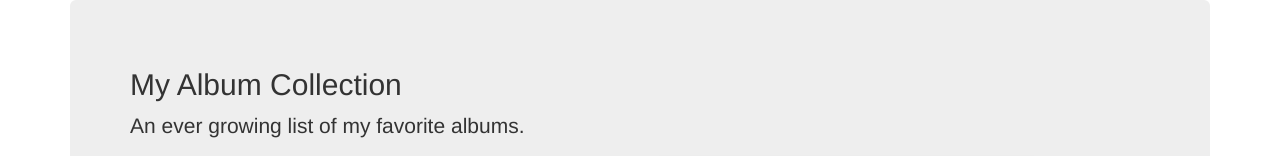
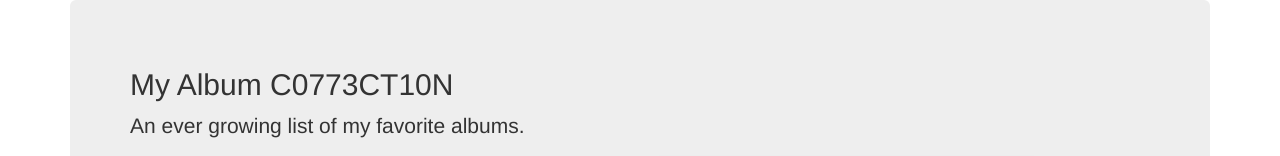
Before and after one commit to reganchasek/AlbumsApp, a plain HTML site: page AlbumsApp/index.html in a window 1280 px wide. Shown: the top 156 px of the page. Drawn offline with Linux system fonts and the light colour scheme.

Commit message:
Made 1337
Speeeled words gud

```diff
--- a/AlbumsApp/index.html
+++ b/AlbumsApp/index.html
@@ -21,7 +21,7 @@
   <div class="container">
 
     <div class="jumbotron">
-    <h2>My Album Collection</h2>
+    <h2>My Album C0773CT10N</h2>
         <div id="errorArea"></div>
         <p>An ever growing list of my favorite albums.</p>
 
```
